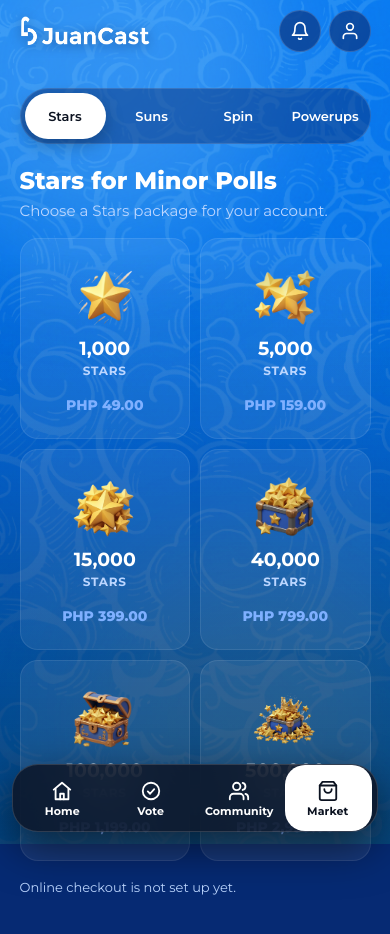
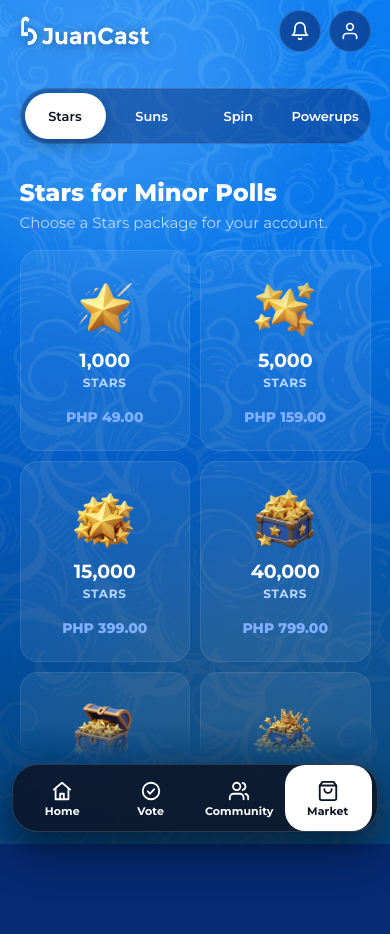
Before and after one commit to twilarosemid/JuanCastV2, a React (Vite) app in the folder client/: page /market in a window 390 px wide. Shown: the top 934 px of the page. After the commit the page ends 844 px from the top, so only its background shows below. Built offline with nearby package versions, Linux system fonts and the light colour scheme; no server answers.

Commit message:
Market mobile: fixed tabs, scrolling content with fade

```diff
--- a/client/src/styles/mobile.css
+++ b/client/src/styles/mobile.css
@@ -294,3 +294,21 @@
   }
   .polls-page .polls-main::-webkit-scrollbar { display: none; }
 }
+
+/* ================= MARKET (phones): same idea as Community + Polls ================= */
+/* The tabs stay put on top; the heading and the shop / spin / powerups scroll below them and fade away before reaching the tabs or the tab bar. */
+@media (max-width: 760px) {
+  .market-page {
+    display: flex; flex-direction: column; padding-bottom: 0; overflow: hidden;
+    height: calc(100vh - var(--dock)); height: calc(100svh - var(--dock));
+  }
+  .market-page .mk-sidebar { position: static; flex: none; align-self: stretch; }
+  .market-page .mk-ad { display: none; }
+  .market-page .mk-main, .market-page.has-ad .mk-main {
+    flex: 1 1 auto; min-height: 0; overflow-y: auto; overflow-x: hidden; overscroll-behavior: contain;
+    margin-right: -5vw; padding: 12px 5vw 34px 0; scrollbar-width: none;
+    -webkit-mask-image: linear-gradient(to bottom, transparent 0, #000 12px, #000 calc(100% - 36px), transparent);
+            mask-image: linear-gradient(to bottom, transparent 0, #000 12px, #000 calc(100% - 36px), transparent);
+  }
+  .market-page .mk-main::-webkit-scrollbar { display: none; }
+}
```
